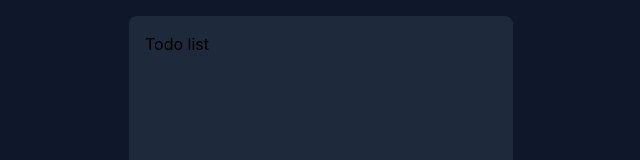
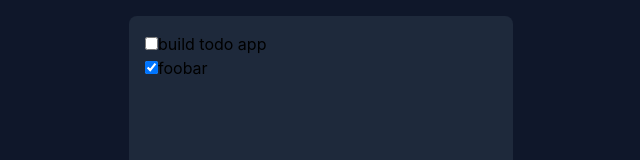
Before and after one commit to jeroenknol/todo, a Next.js app: page / in a window 1280 px wide. Shown: the top 160 px of the page, without its empty margins (319-959 px from the left). Built offline with nearby package versions, Linux system fonts and the light colour scheme.

Commit message:
basic todo setup

```diff
--- /dev/null
+++ b/components/Todo.tsx
@@ -0,0 +1,22 @@
+import React from 'react';
+import { TodoType } from './Todos';
+
+interface Props {
+  todo: TodoType;
+  toggleComplete: (id: string) => void;
+}
+
+export const Todo: React.FC<Props> = ({ todo, toggleComplete }) => {
+  const { id, title, completed } = todo;
+
+  return (
+    <div>
+      <input
+        type='checkbox'
+        checked={completed}
+        onChange={() => toggleComplete(id)}
+      />
+      {title}
+    </div>
+  );
+};
--- a/components/todos.tsx
+++ b/components/todos.tsx
@@ -1,7 +1,46 @@
-export const Todos = () => {
+import { useState, useCallback } from 'react';
+import { Todo } from './Todo';
+
+export type TodoType = {
+  id: string;
+  title: string;
+  completed: boolean;
+};
+
+const mockTodos = [
+  {
+    id: 'a',
+    title: 'build todo app',
+    completed: false,
+  },
+  {
+    id: 'b',
+    title: 'foobar',
+    completed: true,
+  },
+];
+
+const Todos = () => {
+  const [todos, setTodos] = useState<TodoType[]>(mockTodos);
+
+  const toggleCompleted = useCallback((id: string) => {
+    setTodos((currentTodos) => {
+      return currentTodos.map((currentTodo) => {
+        if (currentTodo.id !== id) {
+          return currentTodo;
+        }
+        return { ...currentTodo, completed: !currentTodo.completed };
+      });
+    });
+  }, []);
+
   return (
     <main className='w-96 h-[768px] bg-slate-800 rounded-lg p-4'>
-      Todo list
+      {todos.map((todo) => (
+        <Todo key={todo.id} todo={todo} toggleComplete={toggleCompleted} />
+      ))}
     </main>
   );
 };
+
+export default Todos;
--- a/pages/index.tsx
+++ b/pages/index.tsx
@@ -1,5 +1,9 @@
 import type { NextPage } from 'next';
-import { Todos } from '../components/todos';
+import dynamic from 'next/dynamic';
+
+const Todos = dynamic(() => import('../components/Todos'), {
+  ssr: false,
+});
 
 const Home: NextPage = () => {
   return (
```
